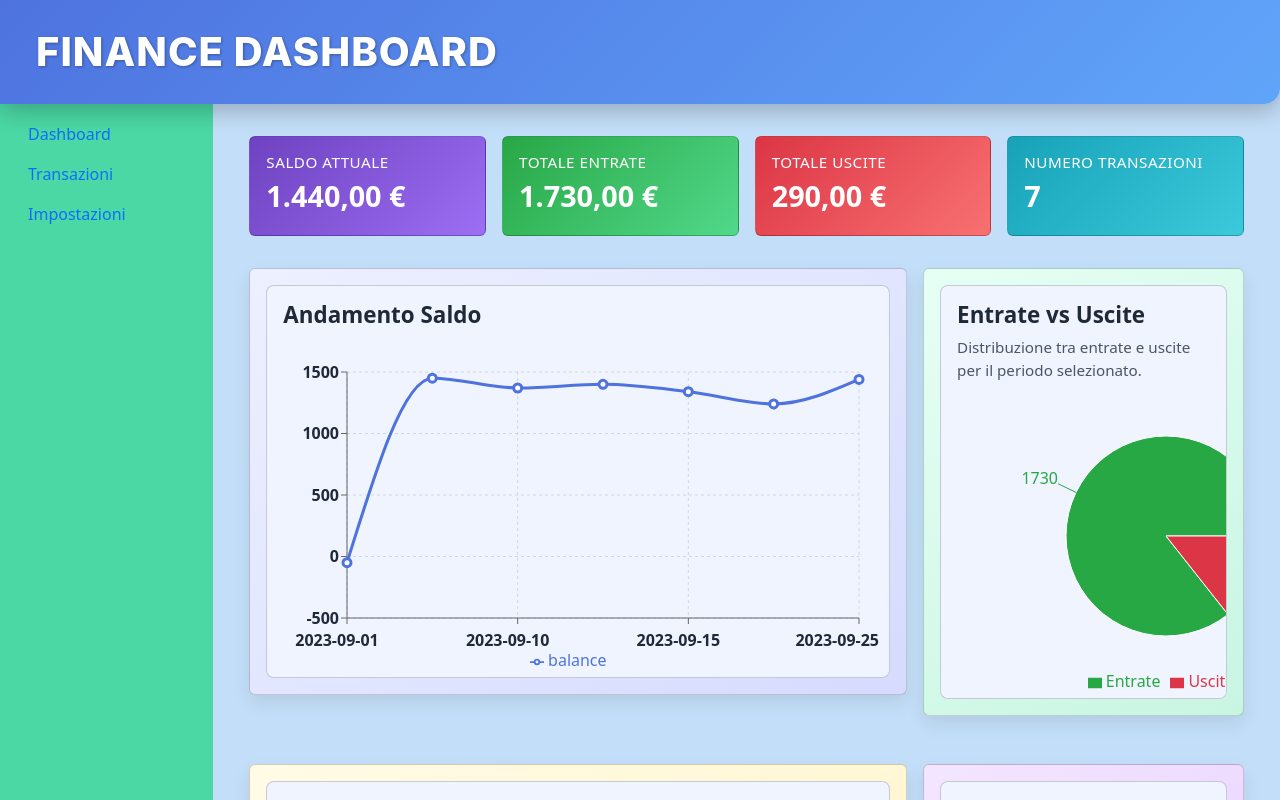
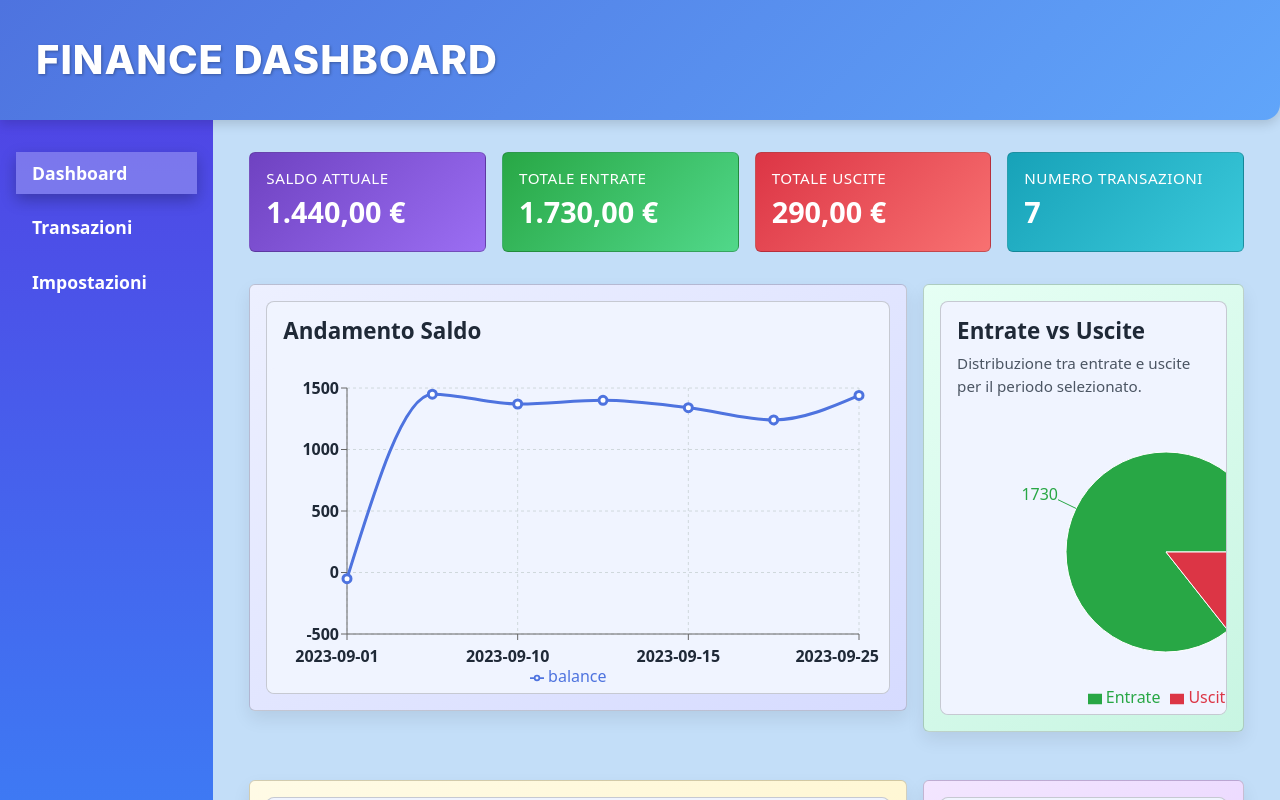
Before and after one commit to GiuseppeLiGioi/personal-finance-dashboard, a React (Vite) app: page / in a window 1280 px wide. Shown: the top 800 px of the page. Built offline with nearby package versions, Linux system fonts and the light colour scheme.

Commit message:
added. responsive style at SideBar.jsx

```diff
--- a/src/assets/Components/Sidebar.jsx
+++ b/src/assets/Components/Sidebar.jsx
@@ -2,11 +2,11 @@ import { NavLink } from "react-router-dom"
 
 export default function Sidebar(){
     return(
-        <div className="sidebar col-md-2 d-none d-md-block">
+        <div className="sidebar-desk-wrapper sidebar col-md-2 d-none d-md-block">
             <nav className="nav flex-column">
-                <NavLink className="nav-link" to="/">Dashboard</NavLink>
-                <NavLink className="nav-link" to="/transactions">Transazioni</NavLink>
-                <NavLink className="nav-link" to="/settings">Impostazioni</NavLink>
+                <NavLink className="link-sidebar nav-link" to="/">Dashboard</NavLink>
+                <NavLink className="link-sidebar nav-link" to="/transactions">Transazioni</NavLink>
+                <NavLink className="link-sidebar nav-link" to="/settings">Impostazioni</NavLink>
             </nav>
 
         </div>
--- a/src/index.css
+++ b/src/index.css
@@ -340,3 +340,43 @@ body, html {
   0% { opacity: 0; transform: translateY(-10px); }
   100% { opacity: 1; transform: translateY(0); }
 }
+
+
+.navbar {
+  position: sticky !important;
+  top: 0 !important;
+  z-index: 999 !important;
+  background-color: #3b82f6 !important;
+  padding: 1rem 2rem !important;
+  box-shadow: 0 4px 12px rgba(0,0,0,0.15) !important;
+}
+
+
+.sidebar-desk-wrapper .link-sidebar.nav-link {
+  color: #fff !important;       /* forza il bianco */
+  font-size: 1.1rem !important;
+  font-weight: 600;
+  margin-bottom: 12px !important;
+  transition: all 0.3s ease;
+}
+
+.sidebar-desk-wrapper .link-sidebar.nav-link:hover {
+  background-color: rgba(255,255,255,0.15) !important;
+  transform: translateX(6px);
+  box-shadow: 0 4px 12px rgba(0,0,0,0.2);
+}
+
+.sidebar-desk-wrapper .link-sidebar.nav-link.active {
+  background-color: rgba(255,255,255,0.25) !important;
+  font-weight: 700 !important;
+  box-shadow: 0 6px 15px rgba(0,0,0,0.25);
+}
+
+
+.sidebar-desk-wrapper {
+  position: sticky !important;
+  top: 0 !important;
+  height: 100vh !important;
+  background: linear-gradient(180deg, #4f46e5, #3b82f6) !important;
+  padding: 2rem 1rem !important;
+}
```
